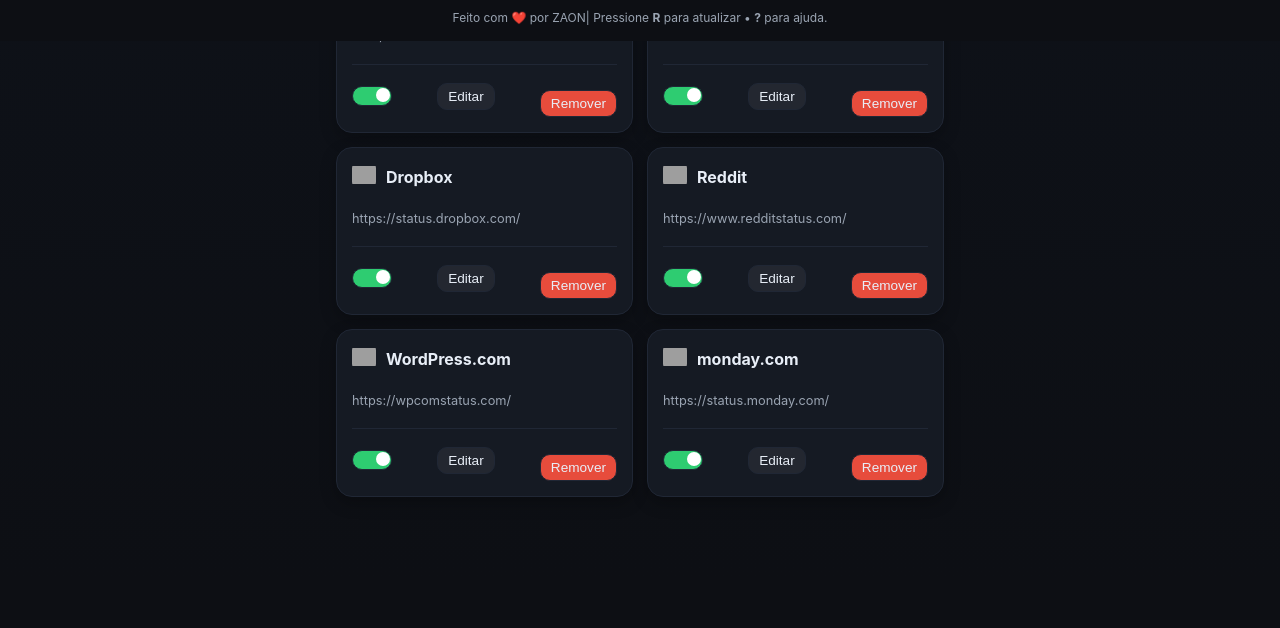
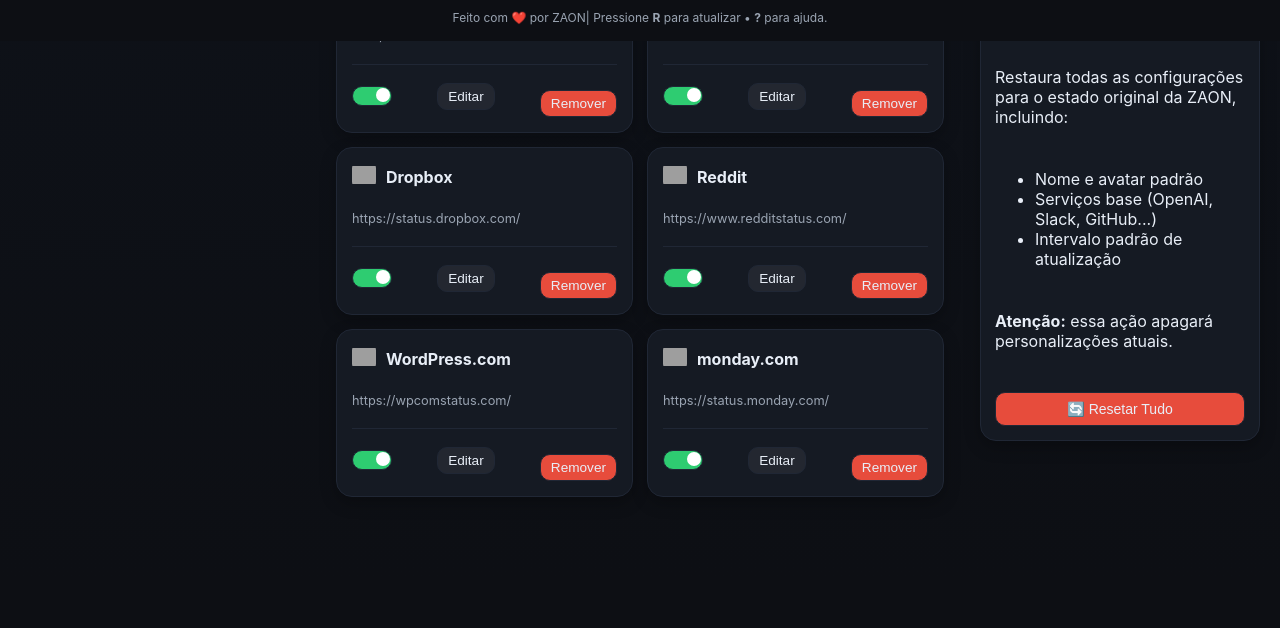
Before and after one commit to Zaon-Developtment/Status, a plain HTML site: page admin.html in a window 1280 px wide. Shown: the part 759-1387 px from the top of the page. Drawn offline with Linux system fonts and the light colour scheme; grey boxes are pictures that could not be loaded.

Commit message:
SERVICES ON  NOVOS

```diff
--- a/admin.html
+++ b/admin.html
@@ -113,6 +113,17 @@
         </div>
         <small>A restauração de configurações **substituirá** as atuais.</small>
       </div>
+      <div class="card card-reset">
+        <h2>Reset Total</h2>
+        <p>Restaura todas as configurações para o estado original da ZAON, incluindo:</p>
+        <ul>
+          <li>Nome e avatar padrão</li>
+          <li>Serviços base (OpenAI, Slack, GitHub...)</li>
+          <li>Intervalo padrão de atualização</li>
+        </ul>
+        <p><strong>Atenção:</strong> essa ação apagará personalizações atuais.</p>
+        <button id="resetConfigBtn" class="btn btn-danger">🔄 Resetar Tudo</button>
+      </div>
     </div>
 
   </div>
```
